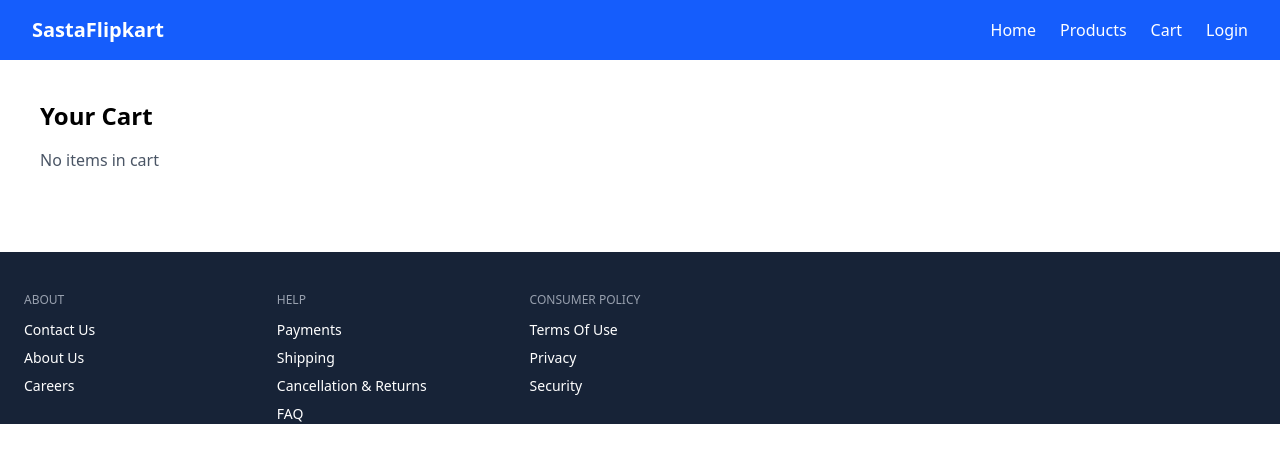
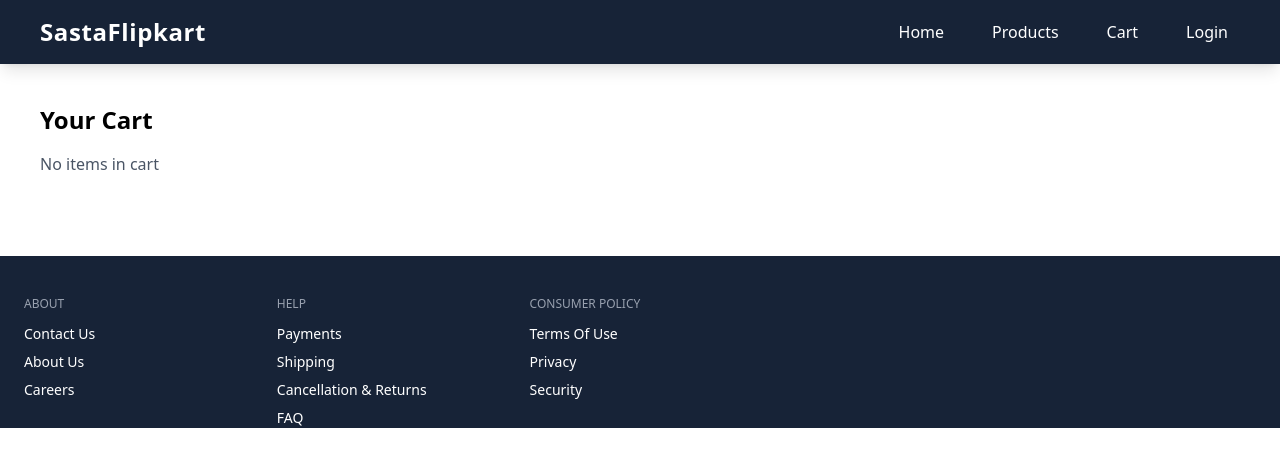
Before and after one commit to Nisita-Chandel/Flipcart-clone, a React app in the folder frontend/: page /cart in a window 1280 px wide. Shown: the top 466 px of the page. Built offline with nearby package versions, Linux system fonts and the light colour scheme; the HTML template or start-up script is replaced by a standard one.

Commit message:
updated code

```diff
--- a/frontend/src/components/Navbar.jsx
+++ b/frontend/src/components/Navbar.jsx
@@ -2,14 +2,53 @@ import { Link } from "react-router-dom";
 
 const Navbar = () => {
   return (
-    <nav className="bg-blue-600 text-white px-8 py-4 flex justify-between items-center">
-      <h1 className="text-xl font-bold">SastaFlipkart</h1>
+    <nav className="bg-[#172337] text-white px-10 py-4 flex justify-between items-center shadow-lg">
 
+      {/* LOGO */}
+      <Link
+        to="/"
+        className="text-2xl font-bold tracking-wide hover:text-yellow-400 transition duration-300"
+      >
+        SastaFlipkart
+      </Link>
+
+      {/* NAV LINKS */}
       <ul className="flex gap-6 font-medium">
-        <li><Link to="/" className="hover:text-gray-200">Home</Link></li>
-        <li><Link to="/products" className="hover:text-gray-200">Products</Link></li>
-        <li><Link to="/cart" className="hover:text-gray-200">Cart</Link></li>
-        <li><Link to="/login" className="hover:text-gray-200">Login</Link></li>
+        <li>
+          <Link
+            to="/"
+            className="px-3 py-2 rounded-md hover:bg-blue-600 hover:text-white transition duration-300"
+          >
+            Home
+          </Link>
+        </li>
+
+        <li>
+          <Link
+            to="/products"
+            className="px-3 py-2 rounded-md hover:bg-blue-600 hover:text-white transition duration-300"
+          >
+            Products
+          </Link>
+        </li>
+
+        <li>
+          <Link
+            to="/cart"
+            className="px-3 py-2 rounded-md hover:bg-blue-600 hover:text-white transition duration-300"
+          >
+            Cart
+          </Link>
+        </li>
+
+        <li>
+          <Link
+            to="/login"
+            className="px-3 py-2 rounded-md hover:bg-blue-600 hover:text-white transition duration-300"
+          >
+            Login
+          </Link>
+        </li>
       </ul>
     </nav>
   );
--- a/frontend/src/pages/Home.jsx
+++ b/frontend/src/pages/Home.jsx
@@ -35,24 +35,24 @@ const categories = [
 
         {/* DEAL SECTION */}
         <Section title="Grab or Gone">
-          <DealCard title="Top Picks" price="Min. 30% Off" img="https://rukminim2.flixcart.com/image/200/200/kz8qsnk0/dress/i/v/u/l-ttj6007878-tokyo-talkies-original-imagbav7e3shh5rz.jpeg" />
-          <DealCard title="Top Collection" price="From ₹1,299" img="https://rukminim2.flixcart.com/image/200/200/xif0q/speaker-mobile/6/n/q/-original-imagg7v2v4tfhz5n.jpeg" />
-          <DealCard title="Under ₹299" price="Special Price" img="https://rukminim2.flixcart.com/image/200/200/kp5sya80/kitchen-tool-set/g/h/m/1-vegetable-chopper-flipkart-smartbuy-original-imag3guxkzg3b4bd.jpeg" />
-          <DealCard title="Best Deals" price="Up to 90% Off" img="https://rukminim2.flixcart.com/image/200/200/kpmy8i80/sleeveless-vest/h/p/f/m-vest-101-one-original-imag3t3zbvcz8sbg.jpeg" />
+          <DealCard title="Top Picks" price="Min. 30% Off" img="https://i.pinimg.com/736x/c0/9d/b5/c09db5748e423667f2827f68481f1c02.jpg" />
+          <DealCard title="Top Collection" price="From ₹1,299" img="https://i.pinimg.com/1200x/82/06/87/820687860ea85d138e9c261eb719aa90.jpg" />
+          <DealCard title="Under ₹299" price="Special Price" img="https://evael.com/cdn/shop/products/c8d28bc8-e5bb-440d-ad79-fde5a6cbfa06.jpg?v=1709339575" />
+          <DealCard title="Best Deals" price="Up to 90% Off" img="https://i.pinimg.com/1200x/6e/a8/05/6ea8053b16e93ef94a6c823bb38c6a7d.jpg" />
         </Section>
 
         {/* SPONSORED */}
         <Section title="Sponsored">
-          <DealCard title="Travel in Style" price="Min. 75% Off" img="https://rukminim2.flixcart.com/image/300/300/xif0q/watch/5/z/j/-original-imagkz8r6mczqvfs.jpeg" />
-          <DealCard title="Elegance Redefined" price="Min. 50% Off" img="https://rukminim2.flixcart.com/image/300/300/xif0q/shoe/e/o/e/8-395746-8-puma-white-blue-original-imaggm6zt5n4ttxb.jpeg" />
-          <DealCard title="Pick Your Kicks" price="Min. 50% Off" img="https://rukminim2.flixcart.com/image/300/300/xif0q/shoe/3/l/k/7-395747-7-puma-grey-original-imaggm6zxptfkygy.jpeg" />
+          <DealCard title="Travel in Style" price="Min. 75% Off" img="https://i.pinimg.com/736x/f4/f2/92/f4f2925bbf19947463c820c791834b07.jpg" />
+          <DealCard title="Elegance Redefined" price="Min. 50% Off" img="https://i.pinimg.com/736x/68/72/b6/6872b6eed01722b91f49d8df8a2d5bd6.jpg" />
+          <DealCard title="Pick Your Kicks" price="Min. 50% Off" img="https://i.pinimg.com/736x/89/33/6d/89336d003403726af36914b838d83ff1.jpg" />
         </Section>
 
         {/* TRENDS */}
         <Section title="Trends You May Like">
-          <DealCard title="Stackable" img="https://rukminim2.flixcart.com/image/200/200/xif0q/jewellery-set/p/y/7/-original-imagmp3a9h5vdq9m.jpeg" />
-          <DealCard title="Fusion Lehenga" img="https://rukminim2.flixcart.com/image/200/200/xif0q/lehenga-choli/8/k/m/free-full-sleeve-nb-213-black-navy-bollywood-original-imaghxw7jffzypgm.jpeg" />
-          <DealCard title="Healthy Cooking" img="https://rukminim2.flixcart.com/image/200/200/xif0q/tawa/q/y/c/non-stick-yes-original-imagp3sygwsfkgdh.jpeg" />
+          <DealCard title="Stackable" img="https://i.pinimg.com/736x/40/05/54/400554a058682df8da2926d1c950aba4.jpg" />
+          <DealCard title="Fusion Lehenga" img="https://i.pinimg.com/736x/ec/6e/69/ec6e696732e5aa9c658559625ed329cd.jpg" />
+          <DealCard title="Healthy Cooking" img="https://i.pinimg.com/1200x/e8/35/ed/e835ed89023c2a6d2d1933321d59efc4.jpg" />
         </Section>
 
       </div>
```
